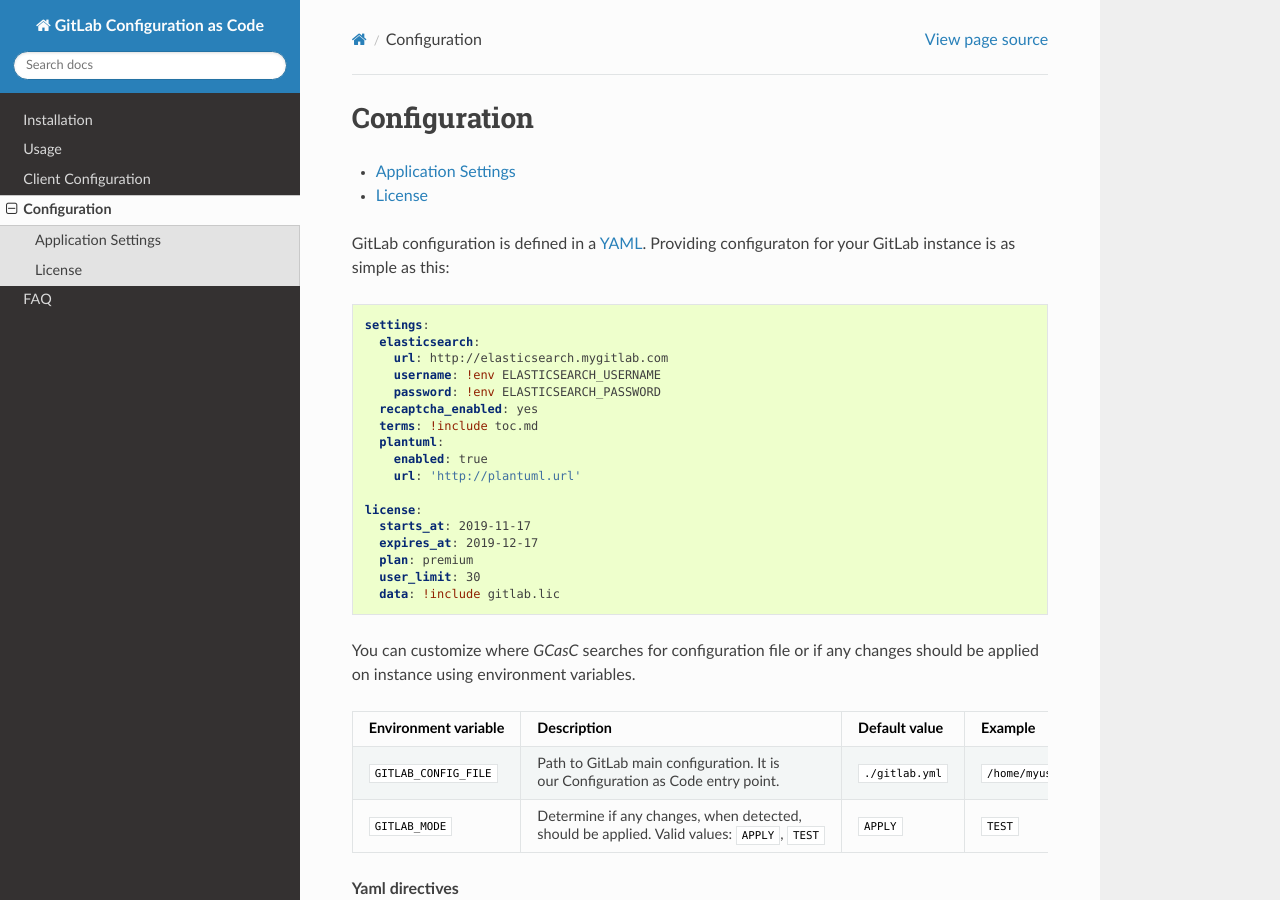
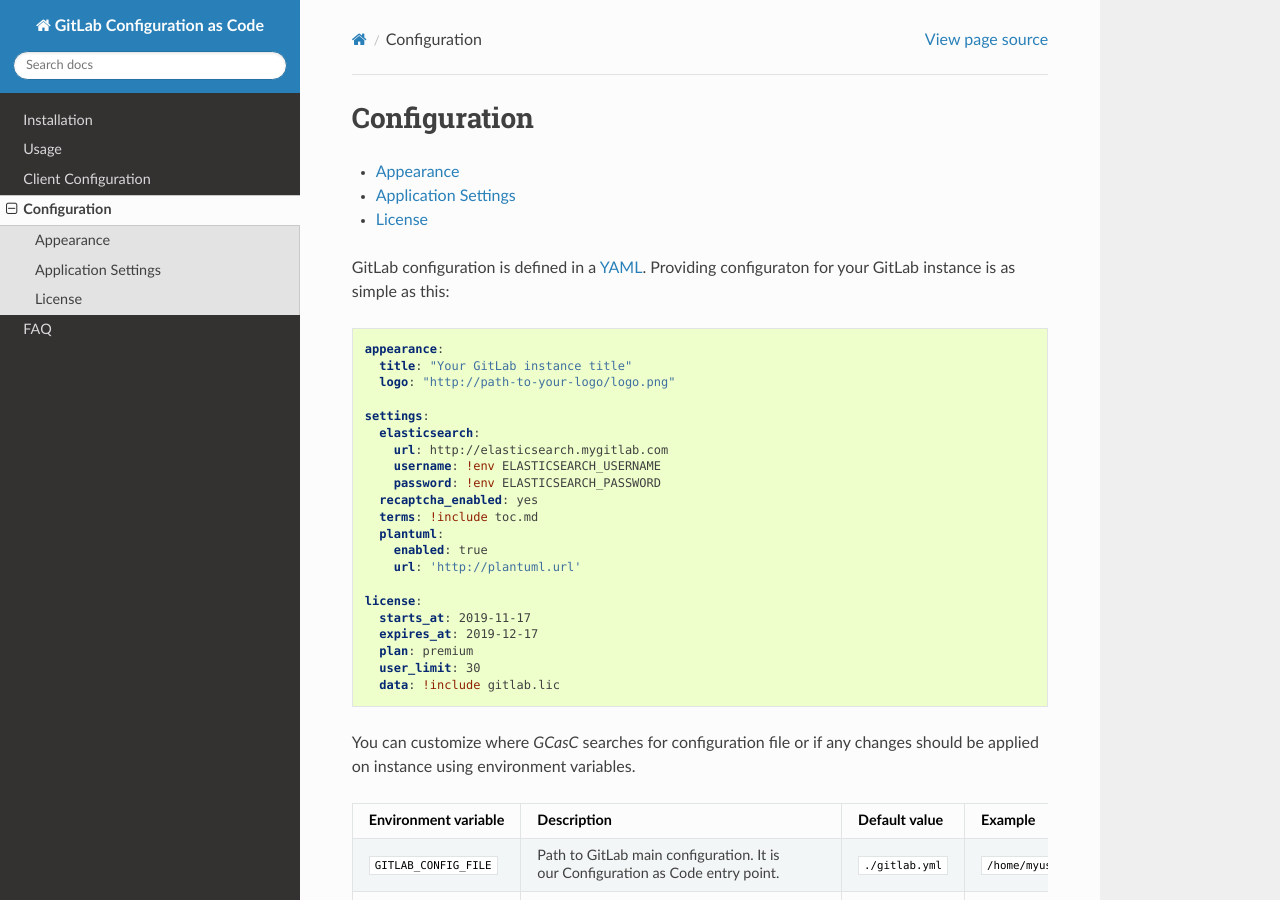
Before and after one commit to Roche/gitlab-configuration-as-code, a Sphinx documentation site: the page built from docs/configuration/index.md, in a window 1280 px wide and 900 px high. Built offline with Sphinx 7.4.7 and the Read the Docs theme 2.0.0, drawn with Linux system fonts in a browser that asks for light colours.

````diff
--- a/docs/configuration/index.md
+++ b/docs/configuration/index.md
@@ -1,11 +1,16 @@
 # Configuration
 
+* [Appearance](../appearance.md)
 * [Application Settings](../application_settings.md)
 * [License](../license.md)
 
 GitLab configuration is defined in a [YAML](https://docs.ansible.com/ansible/latest/reference_appendices/YAMLSyntax.html).
 Providing configuraton for your GitLab instance is as simple as this:
 ```yaml
+appearance:
+  title: "Your GitLab instance title"
+  logo: "http://path-to-your-logo/logo.png"
+
 settings:
   elasticsearch:
     url: http://elasticsearch.mygitlab.com
````
Also changed, not shown: README.md (+9 -4 lines), docs/configuration/appearance.md (added, +20 -0 lines), 3 other files.
